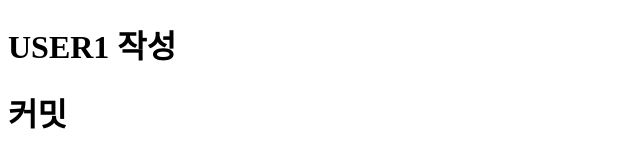
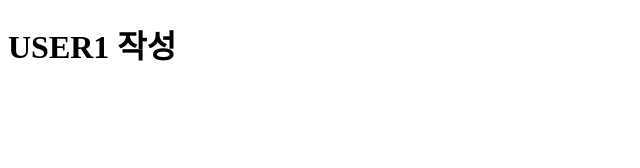
Before and after one commit to 200926/GithubPractice, a plain HTML site: page index.html in a window 1280 px wide. Shown: the whole page, without its empty margins (0-640 px from the left). Drawn offline with Linux system fonts and the light colour scheme.

Commit message:
Revert "GUI(소스트리) 를 통한 커밋"
This reverts commit 1a85f0d1cf97c0fa4d95d93be687969067889945.

```diff
--- a/index.html
+++ b/index.html
@@ -7,6 +7,5 @@
 </head>
 <body>
     <h1>USER1 작성</h1>
-    <h1>커밋</h1>
 </body>
 </html>
```
Also changed, not shown: 1 other file.
